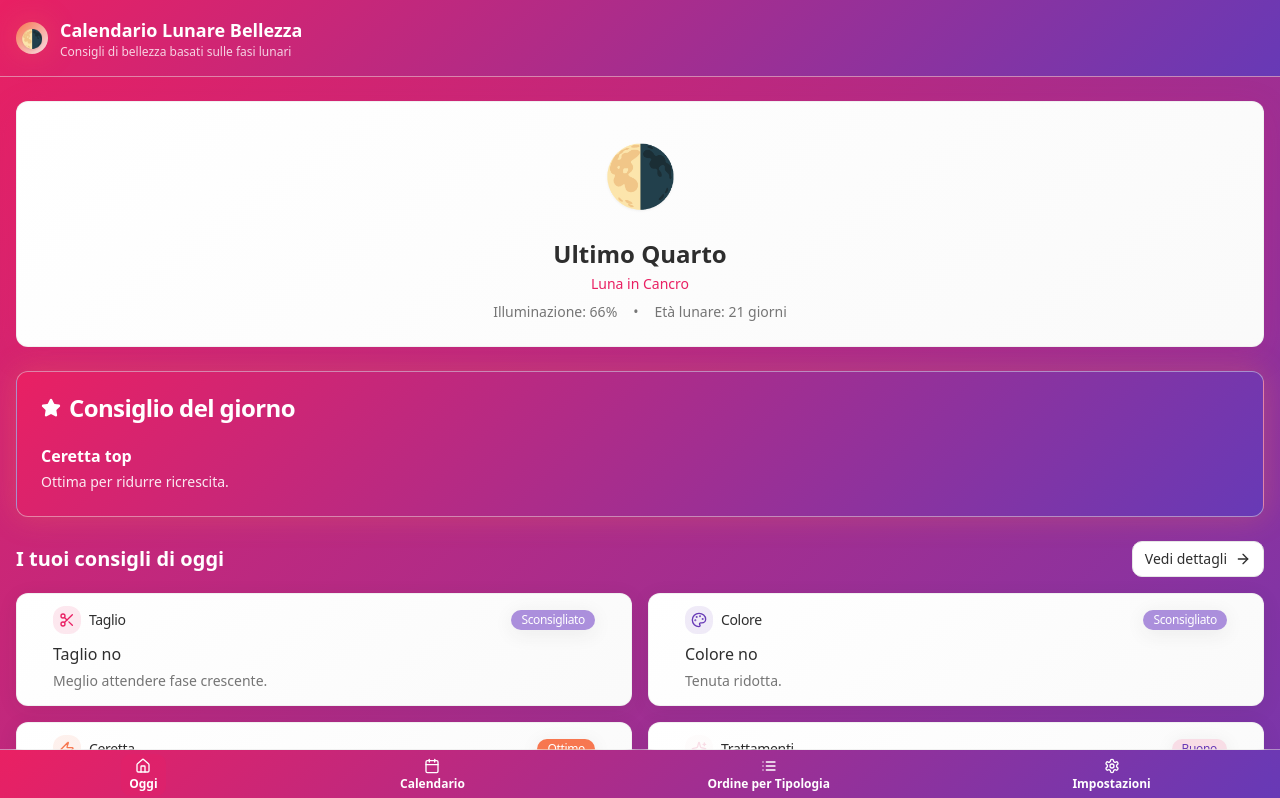
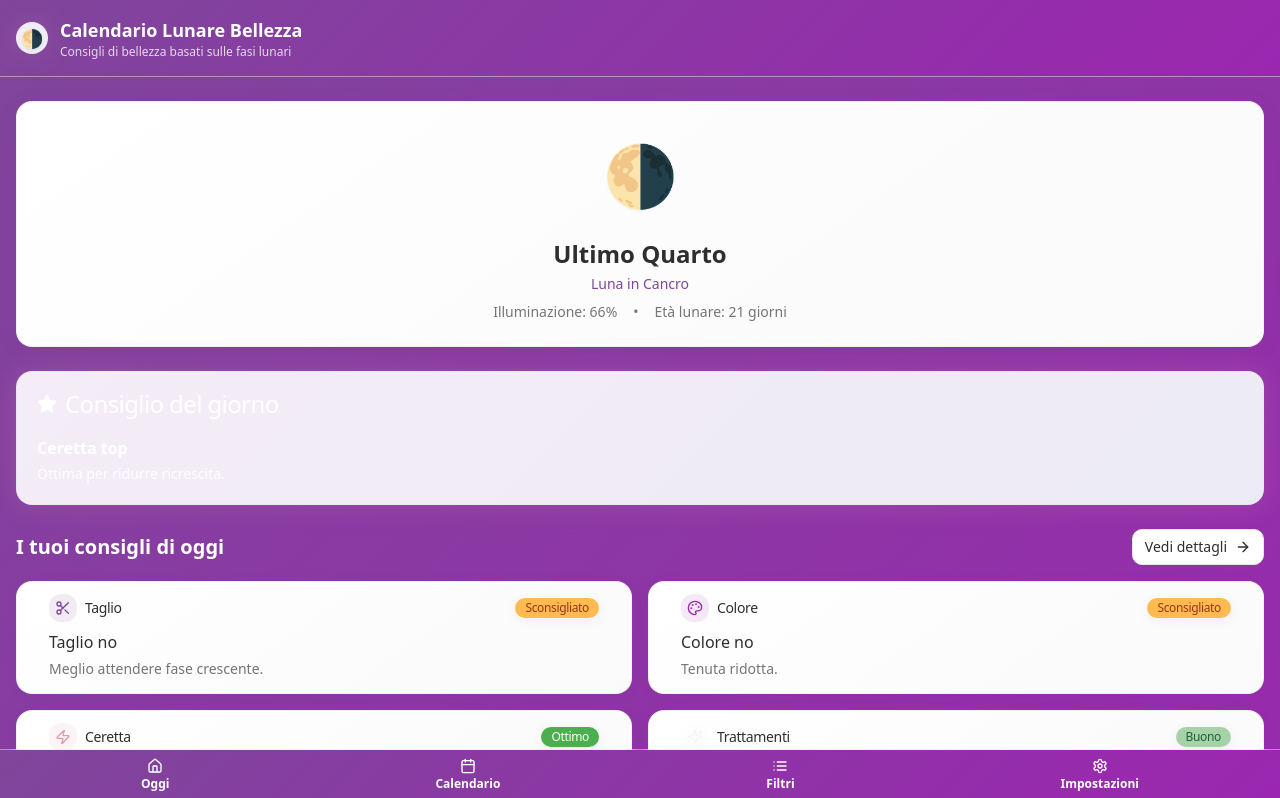
Before and after one commit to antoniobarile13/lunar-beauty-guide, a React (Vite) app: page / in a window 1280 px wide. Shown: the top 798 px of the page. Built offline with nearby package versions, Linux system fonts and the light colour scheme.

Commit message:
Update color palette and navigation label
Apply a new soft and relaxing color palette with updated header, card, and button styles. Change the "Ordine per Tipologia" navigation label to "Filtri" and update all relevant references. Adjust spacing, typography, and shadows for a more elegant look.

```diff
--- a/src/components/BeautyBadge.tsx
+++ b/src/components/BeautyBadge.tsx
@@ -9,9 +9,9 @@ interface BeautyBadgeProps {
 
 const badgeStyles = {
   Excellent: "bg-badge-excellent text-white shadow-soft",
-  Good: "bg-badge-good text-secondary shadow-soft",
+  Good: "bg-badge-good text-green-800 shadow-soft",
   Neutral: "bg-badge-neutral text-foreground shadow-soft",
-  NotIdeal: "bg-badge-not-ideal text-white shadow-soft",
+  NotIdeal: "bg-badge-not-ideal text-orange-800 shadow-soft",
   Avoid: "bg-badge-avoid text-white shadow-soft"
 };
 
--- a/src/components/ui/card.tsx
+++ b/src/components/ui/card.tsx
@@ -9,7 +9,7 @@ const Card = React.forwardRef<
   <div
     ref={ref}
     className={cn(
-      "rounded-xl border bg-card text-card-foreground shadow-soft",
+      "rounded-2xl border bg-card text-card-foreground shadow-soft",
       className
     )}
     {...props}
@@ -23,7 +23,7 @@ const CardHeader = React.forwardRef<
 >(({ className, ...props }, ref) => (
   <div
     ref={ref}
-    className={cn("flex flex-col space-y-1.5 p-6", className)}
+    className={cn("flex flex-col space-y-2 p-5", className)}
     {...props}
   />
 ))
@@ -36,7 +36,7 @@ const CardTitle = React.forwardRef<
   <h3
     ref={ref}
     className={cn(
-      "text-2xl font-semibold leading-none tracking-tight",
+      "text-2xl font-medium leading-none tracking-tight",
       className
     )}
     {...props}
@@ -60,7 +60,7 @@ const CardContent = React.forwardRef<
   HTMLDivElement,
   React.HTMLAttributes<HTMLDivElement>
 >(({ className, ...props }, ref) => (
-  <div ref={ref} className={cn("p-6 pt-0", className)} {...props} />
+  <div ref={ref} className={cn("p-5 pt-0", className)} {...props} />
 ))
 CardContent.displayName = "CardContent"
 
@@ -70,7 +70,7 @@ const CardFooter = React.forwardRef<
 >(({ className, ...props }, ref) => (
   <div
     ref={ref}
-    className={cn("flex items-center p-6 pt-0", className)}
+    className={cn("flex items-center p-5 pt-0", className)}
     {...props}
   />
 ))
--- a/src/index.css
+++ b/src/index.css
@@ -18,21 +18,21 @@ All colors MUST be HSL.
     --popover: 0 0% 100%;
     --popover-foreground: 0 0% 18%;
 
-    /* Primary pink - sostituisce il blu scuro */
-    --primary: 340 82% 52%;
+    /* Primary purple - soft violet */
+    --primary: 280 38% 44%;
     --primary-foreground: 0 0% 100%;
 
-    /* Secondary purple - viola più soft */
-    --secondary: 262 52% 47%;
+    /* Secondary purple - medium violet */
+    --secondary: 291 64% 42%;
     --secondary-foreground: 0 0% 100%;
 
-    /* Soft pink per elementi secondari */
-    --muted: 340 67% 92%;
+    /* Soft background elements */
+    --muted: 0 0% 96%;
     --muted-foreground: 0 0% 46%;
 
-    /* Accent coral per successo */
-    --accent: 14 91% 64%;
-    --accent-foreground: 0 0% 100%;
+    /* Accent pink - soft detail color */
+    --accent: 340 58% 75%;
+    --accent-foreground: 0 0% 18%;
 
     --destructive: 0 84.2% 60.2%;
     --destructive-foreground: 210 40% 98%;
@@ -43,35 +43,35 @@ All colors MUST be HSL.
 
     --radius: 0.75rem;
 
-    /* Beauty-specific colors */
-    --lunar-primary: 340 82% 52%;
-    --lunar-glow: 14 91% 64%;
-    --lunar-surface: 340 67% 92%;
-    --lunar-shadow: 262 52% 47%;
+    /* Beauty-specific colors - soft palette */
+    --lunar-primary: 280 38% 44%;
+    --lunar-glow: 340 58% 75%;
+    --lunar-surface: 0 0% 98%;
+    --lunar-shadow: 280 38% 44%;
 
-    /* Beauty category colors - aggiornati */
-    --beauty-cut: 340 82% 52%;
-    --beauty-color: 262 52% 47%;
-    --beauty-wax: 14 91% 64%;
-    --beauty-treat: 340 67% 92%;
+    /* Beauty category colors - updated */
+    --beauty-cut: 280 38% 44%;
+    --beauty-color: 291 64% 42%;
+    --beauty-wax: 340 58% 75%;
+    --beauty-treat: 0 0% 96%;
 
-    /* Badge colors - sistemati per eliminare confusione verde */
-    --badge-excellent: 14 91% 64%;     /* Coral per "Ottimo" */
-    --badge-good: 340 67% 92%;         /* Rosa soft per "Buono" */
-    --badge-neutral: 0 0% 96%;         /* Grigio perla per neutro */
-    --badge-not-ideal: 262 52% 71%;   /* Viola muted per "Sconsigliato" */
-    --badge-avoid: 0 84% 60%;          /* Rosso per "Evitare" */
+    /* Badge colors - green logic with better distinction */
+    --badge-excellent: 122 40% 49%;    /* Medium green for "Ottimo" */
+    --badge-good: 122 32% 74%;         /* Light green for "Buono" - clearly different */
+    --badge-neutral: 0 0% 96%;         /* Pearl gray for neutral */
+    --badge-not-ideal: 36 100% 66%;   /* Soft amber for "Sconsigliato" */
+    --badge-avoid: 0 84% 60%;          /* Red for "Evitare" */
 
-    /* Gradients - beauty palette */
-    --gradient-lunar: linear-gradient(135deg, hsl(340 82% 52%), hsl(262 52% 47%));
-    --gradient-glow: linear-gradient(135deg, hsl(14 91% 64%), hsl(340 67% 92%));
-    --gradient-beauty: linear-gradient(135deg, hsl(340 82% 52%), hsl(262 52% 47%));
+    /* Gradients - soft lavender palette */
+    --gradient-lunar: linear-gradient(135deg, hsl(280 38% 44%), hsl(291 64% 42%));
+    --gradient-glow: linear-gradient(135deg, hsl(280 45% 95%), hsl(249 32% 94%));
+    --gradient-beauty: linear-gradient(135deg, hsl(280 45% 95%), hsl(249 32% 94%));
     --gradient-card: linear-gradient(145deg, hsl(0 0% 100%), hsl(0 0% 98%));
 
-    /* Shadows - aggiornate */
-    --shadow-lunar: 0 8px 32px hsl(340 82% 52% / 0.15);
-    --shadow-glow: 0 0 30px hsl(14 91% 64% / 0.3);
-    --shadow-soft: 0 4px 20px hsl(0 0% 18% / 0.08);
+    /* Shadows - soft and delicate */
+    --shadow-lunar: 0 4px 20px hsl(280 38% 44% / 0.1);
+    --shadow-glow: 0 0 30px hsl(340 58% 75% / 0.2);
+    --shadow-soft: 0 2px 12px hsl(280 38% 44% / 0.08);
 
     /* Animations */
     --transition-smooth: all 0.3s cubic-bezier(0.4, 0, 0.2, 1);
@@ -105,17 +105,17 @@ All colors MUST be HSL.
     --popover: 262 20% 12%;
     --popover-foreground: 340 67% 92%;
 
-    --primary: 340 82% 52%;
+    --primary: 280 38% 44%;
     --primary-foreground: 0 0% 100%;
 
-    --secondary: 262 52% 47%;
+    --secondary: 291 64% 42%;
     --secondary-foreground: 0 0% 100%;
 
     --muted: 262 10% 15%;
     --muted-foreground: 262 10% 60%;
 
-    --accent: 14 91% 64%;
-    --accent-foreground: 0 0% 100%;
+    --accent: 340 58% 75%;
+    --accent-foreground: 0 0% 18%;
 
     --destructive: 0 62.8% 30.6%;
     --destructive-foreground: 210 40% 98%;
@@ -125,20 +125,20 @@ All colors MUST be HSL.
     --ring: 340 82% 52%;
 
     /* Dark beauty-specific colors */
-    --lunar-primary: 340 82% 52%;
-    --lunar-glow: 14 91% 64%;
+    --lunar-primary: 280 38% 44%;
+    --lunar-glow: 340 58% 75%;
     --lunar-surface: 262 10% 30%;
     --lunar-shadow: 262 40% 5%;
 
     /* Dark gradients */
-    --gradient-lunar: linear-gradient(135deg, hsl(262 25% 8%), hsl(340 20% 15%));
-    --gradient-glow: linear-gradient(135deg, hsl(14 91% 64%), hsl(340 67% 92%));
+    --gradient-lunar: linear-gradient(135deg, hsl(262 25% 8%), hsl(280 20% 15%));
+    --gradient-glow: linear-gradient(135deg, hsl(280 45% 95%), hsl(249 32% 94%));
     --gradient-card: linear-gradient(145deg, hsl(262 20% 12%), hsl(262 15% 10%));
 
     /* Dark shadows */
-    --shadow-lunar: 0 8px 32px hsl(262 40% 5% / 0.5);
-    --shadow-glow: 0 0 40px hsl(14 91% 64% / 0.2);
-    --shadow-soft: 0 4px 20px hsl(262 25% 8% / 0.3);
+    --shadow-lunar: 0 4px 20px hsl(262 40% 5% / 0.5);
+    --shadow-glow: 0 0 40px hsl(340 58% 75% / 0.2);
+    --shadow-soft: 0 2px 12px hsl(262 25% 8% / 0.3);
   }
 }
 
--- a/src/locales/en.json
+++ b/src/locales/en.json
@@ -97,7 +97,7 @@
     "long": ["January", "February", "March", "April", "May", "June", "July", "August", "September", "October", "November", "December"]
   },
   "categoryOrder": {
-    "title": "Order by Category",
+    "title": "Filters",
     "subtitle": "Select a category to see the most favorable lunar dates",
     "back": "Back",
     "favorableDatesFor": "Favorable dates for {{category}}",
--- a/src/locales/it.json
+++ b/src/locales/it.json
@@ -97,7 +97,7 @@
     "long": ["Gennaio", "Febbraio", "Marzo", "Aprile", "Maggio", "Giugno", "Luglio", "Agosto", "Settembre", "Ottobre", "Novembre", "Dicembre"]
   },
   "categoryOrder": {
-    "title": "Ordine per Tipologia",
+    "title": "Filtri",
     "subtitle": "Seleziona una tipologia per vedere le date lunari più favorevoli",
     "back": "Indietro",
     "favorableDatesFor": "Date favorevoli per {{category}}",
```
